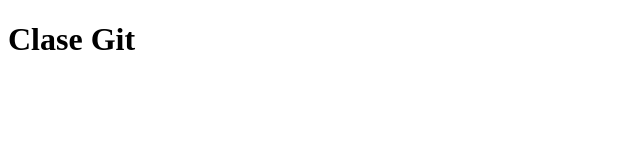
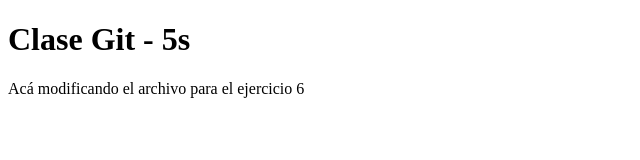
Before and after one commit to Nachof5/claseGit, a plain HTML site: page index.html in a window 1280 px wide. Shown: the whole page, without its empty margins (0-640 px from the left). Drawn offline with Linux system fonts and the light colour scheme.

Commit message:
Subiendo archivos modificados con Nano

```diff
--- a/index.html
+++ b/index.html
@@ -7,6 +7,7 @@
     <title>Document</title>
 </head>
 <body>
-    <h1>Clase Git</h1>
+    <h1>Clase Git - 5s</h1>
+    <p>Acá modificando el archivo para el ejercicio 6</p>
 </body>
 </html>
```
